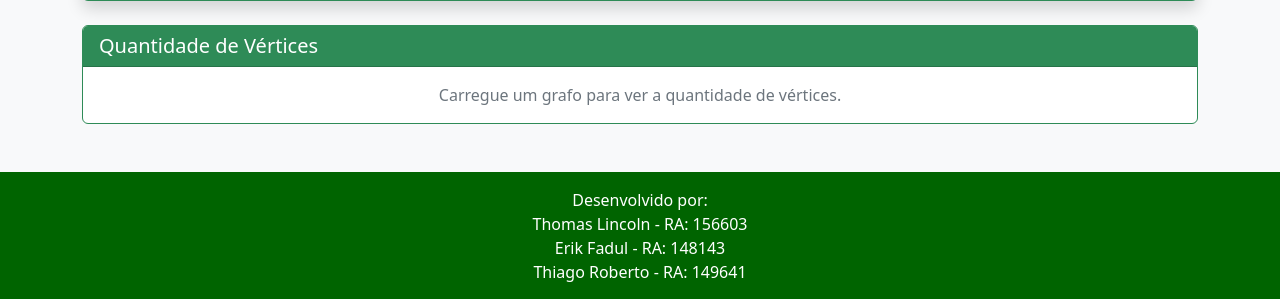
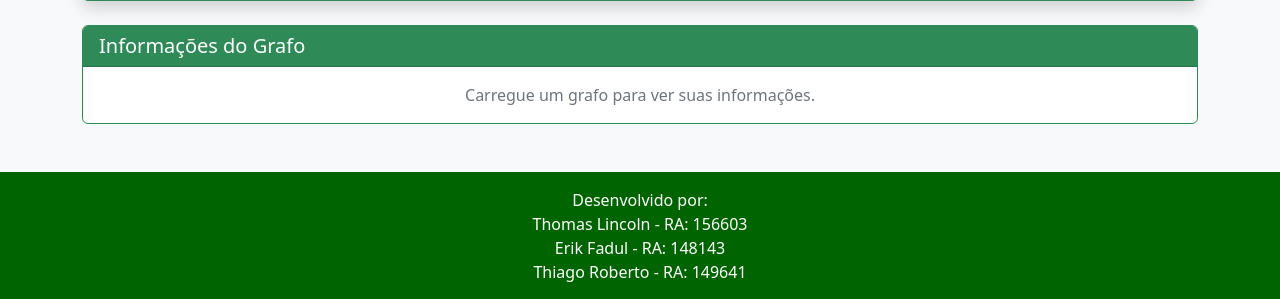
Before and after one commit to ThomasLincoln/Projeto-Final-Teoria-dos-Grafos, a Flask app: page / in a window 1280 px wide. Shown: the part 403-702 px from the top of the page. Run offline with Flask 3, Linux system fonts and the light colour scheme.

Commit message:
feat: :sparkles: adiciona informações

```diff
--- a/app.py
+++ b/app.py
@@ -60,10 +60,12 @@ def salvar_visualizacao(net, is_tree_view=False):
 @app.route("/")
 def index():
     global grafo_atual
+    info_grafo = calcular_info_grafo(grafo_atual) if grafo_atual else None
     return render_template(
         "index.html",
         graph_filename=session.get('graph_filename'),
-        grafo_atual=grafo_atual
+        grafo_atual=grafo_atual,
+        info_grafo=info_grafo
     )
 
 @app.route("/upload", methods=["POST"])
@@ -689,6 +691,44 @@ def encontrar_corte_especifico():
         flash(f"Erro ao encontrar corte: {str(e)}", "danger")
         return redirect(url_for("index"))
 
+def calcular_diametro(grafo):
+    """
+    Calcula o diâmetro do grafo usando o algoritmo de Floyd-Warshall
+    Retorna -1 se o grafo não for conexo
+    """
+    if not grafo or grafo.vertices == 0:
+        return -1
+
+    # Inicializa a matriz de distâncias
+    INF = float('inf')
+    dist = [[INF] * grafo.vertices for _ in range(grafo.vertices)]
+
+    # Distância de um vértice para ele mesmo é 0
+    for i in range(grafo.vertices):
+        dist[i][i] = 0
+
+    # Inicializa as distâncias das arestas existentes como 1
+    for u, v in grafo.arestas:
+        dist[u][v] = 1
+        dist[v][u] = 1  # Grafo não direcionado
+
+    # Algoritmo de Floyd-Warshall
+    for k in range(grafo.vertices):
+        for i in range(grafo.vertices):
+            for j in range(grafo.vertices):
+                if dist[i][k] != INF and dist[k][j] != INF:
+                    dist[i][j] = min(dist[i][j], dist[i][k] + dist[k][j])
+
+    # Encontra o maior caminho mínimo (diâmetro)
+    diametro = 0
+    for i in range(grafo.vertices):
+        for j in range(grafo.vertices):
+            if dist[i][j] == INF:  # Se houver vértices desconectados
+                return -1
+            diametro = max(diametro, dist[i][j])
+
+    return int(diametro)
+
 def calcular_info_grafo(grafo):
     """
     Calcula informações gerais sobre o grafo
@@ -730,6 +770,9 @@ def calcular_info_grafo(grafo):
 
         return len(visitados) == grafo.vertices
 
+    # Adiciona o diâmetro às informações
+    diametro = calcular_diametro(grafo)
+
     return {
         'num_vertices': grafo.vertices,
         'num_arestas': len(grafo.arestas),
@@ -737,7 +780,8 @@ def calcular_info_grafo(grafo):
         'menor_grau': menor_grau,
         'vertices_maior_grau': sorted(vertices_maior_grau),
         'vertices_menor_grau': sorted(vertices_menor_grau),
-        'conexo': eh_conexo()
+        'conexo': eh_conexo(),
+        'diametro': diametro
     }
 
 # Configuração para o Render
--- a/templates/index.html
+++ b/templates/index.html
@@ -222,7 +222,7 @@
   <!-- Adicione após o card de ajustes -->
   <div class="card mt-3">
     <div class="card-header bg-primary text-white">
-      <h5 class="mb-0">Quantidade de Vértices</h5>
+        <h5 class="mb-0">Informações do Grafo</h5>
     </div>
     <div class="card-body">
         {% if grafo_atual %}
@@ -230,8 +230,28 @@
                 Número de vértices:
                 <span class="badge bg-success">{{ grafo_atual.vertices }}</span>
             </h4>
+            <h4 class="text-center mt-3">
+                Número de arestas:
+                <span class="badge bg-success">{{ grafo_atual.arestas|length }}</span>
+            </h4>
+            <h4 class="text-center mt-3">
+                Vértice(s) de maior grau:
+                <span class="badge bg-success">{{ info_grafo.vertices_maior_grau|join(', ') }} (Grau {{ info_grafo.maior_grau }})</span>
+            </h4>
+            <h4 class="text-center mt-3">
+                Vértice(s) de menor grau:
+                <span class="badge bg-success">{{ info_grafo.vertices_menor_grau|join(', ') }} (Grau {{ info_grafo.menor_grau }})</span>
+            </h4>
+            <h4 class="text-center mt-3">
+                Diâmetro do grafo:
+                {% if info_grafo.diametro >= 0 %}
+                    <span class="badge bg-success">{{ info_grafo.diametro }}</span>
                 {% else %}
-        <p class="text-center text-muted mb-0">Carregue um grafo para ver a quantidade de vértices.</p>
+                    <span class="badge bg-danger">Grafo não conexo</span>
+                {% endif %}
+            </h4>
+        {% else %}
+            <p class="text-center text-muted mb-0">Carregue um grafo para ver suas informações.</p>
         {% endif %}
     </div>
   </div>
```
Also changed, not shown: static/temp_graphs/graph_c10fcd53-1c8d-49d3-a147-0a25921be352.html (renamed from static/temp_graphs/graph_69144e43-8397-43d4-a423-efc6fef03bec.html). Lines whose indentation alone changed are shown as unchanged.
